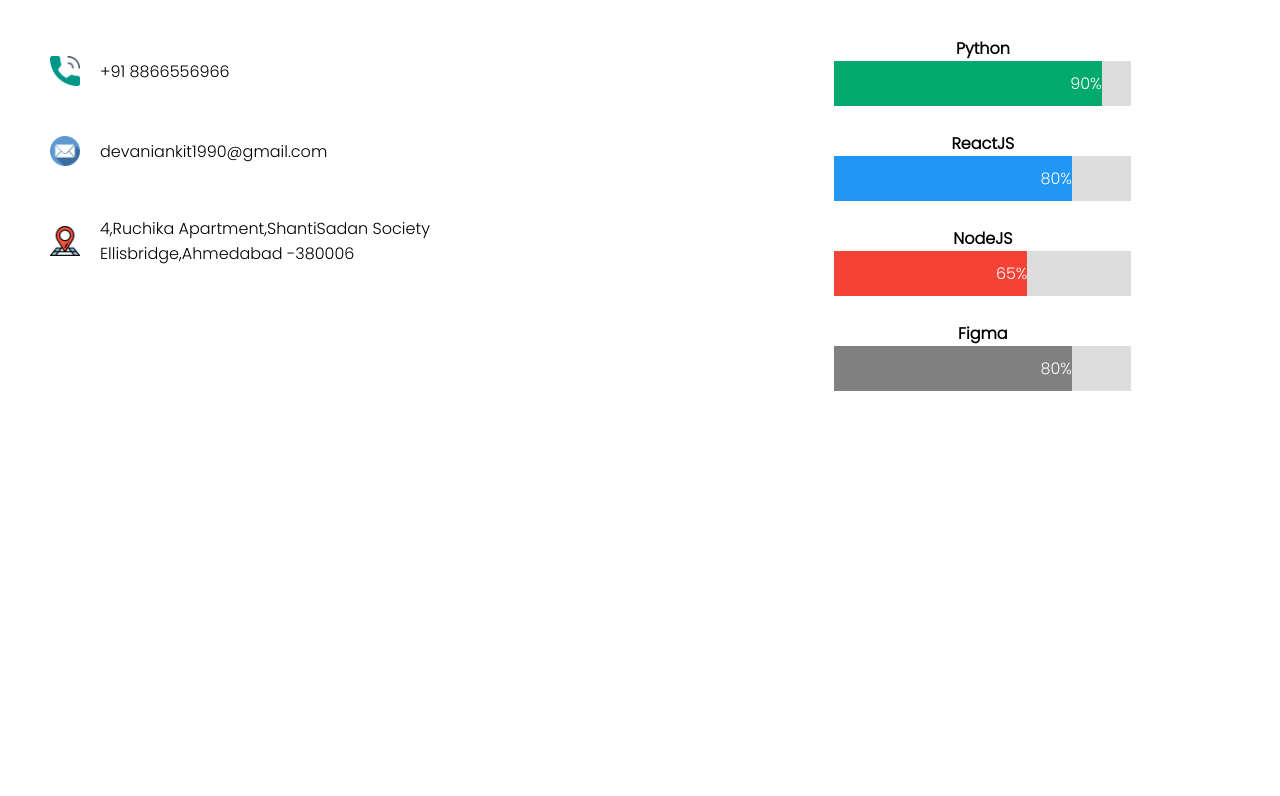
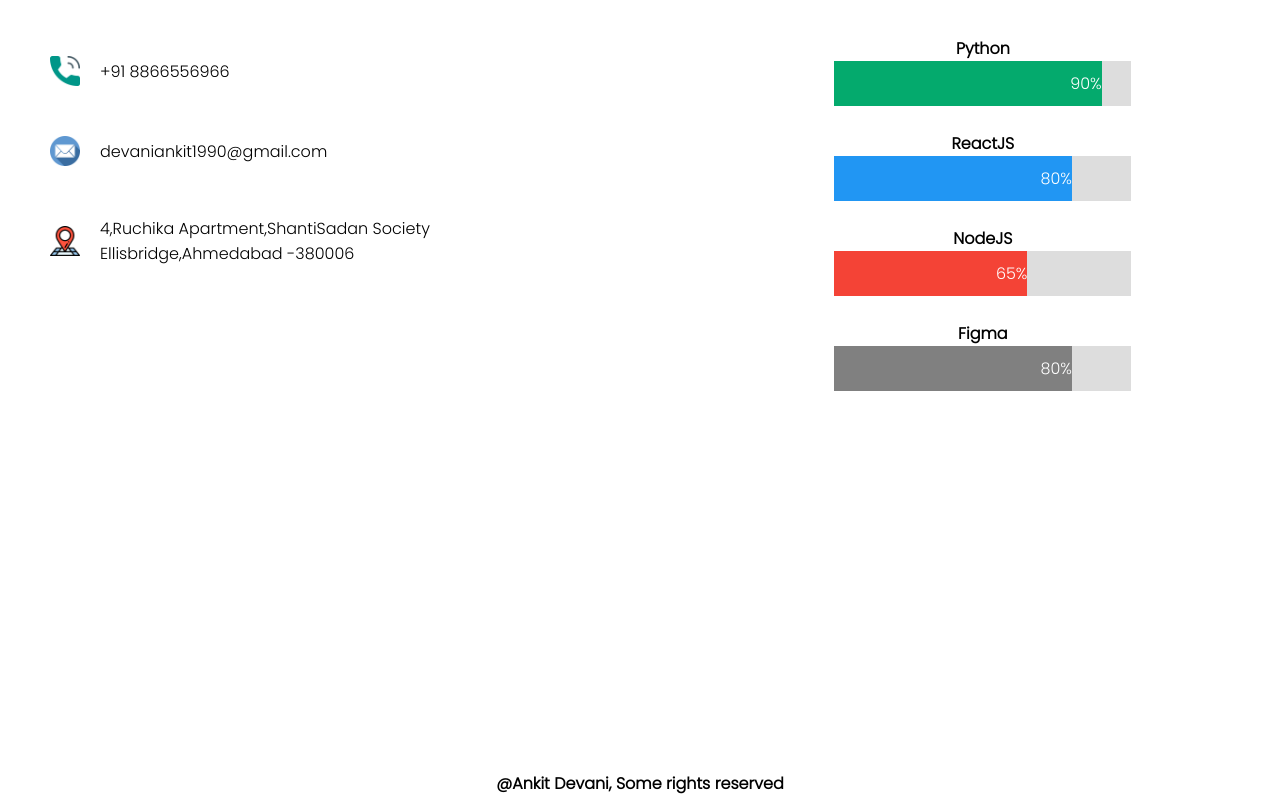
Before and after one commit to ankitdevani17/React--Portfolio, a React (Create React App) app: page /About in a window 1280 px wide. Shown: the part 2504-3300 px from the top of the page. Before the commit the page ends 3275 px from the top, so only its background shows below. Built offline with nearby package versions, Linux system fonts and the light colour scheme.

Commit message:
footer and github pages added

```diff
--- a/package.json
+++ b/package.json
@@ -2,16 +2,20 @@
   "name": "new",
   "version": "0.1.0",
   "private": true,
+  "homepage": "http://ankitdevani17.github.io/React--Portfolio",
   "dependencies": {
     "@testing-library/jest-dom": "^5.11.4",
     "@testing-library/react": "^11.1.0",
     "@testing-library/user-event": "^12.1.10",
+    "gh-pages": "^3.2.3",
     "react": "^17.0.2",
     "react-dom": "^17.0.2",
     "react-scripts": "4.0.3",
     "web-vitals": "^1.0.1"
   },
   "scripts": {
+    "predeploy": "npm run build",
+    "deploy": "gh-pages -d build",
     "start": "react-scripts start",
     "build": "react-scripts build",
     "test": "react-scripts test",
--- a/src/Components/Contact.jsx
+++ b/src/Components/Contact.jsx
@@ -5,6 +5,7 @@ import Email from "../images/email.png";
 import Address from "../images/address.png";
 function Contact() {
     return (
+      <div className ="for-footer">
         <div className="c">
   <div className="c-wrapper">
   <h2>Contact Me</h2>
@@ -48,7 +49,15 @@ function Contact() {
   <div class="skills php">80%</div>
 </div>
       </div>
+
   </div>
+  <footer>
+
+<p align="center">@Ankit Devani, Some rights reserved</p>
+
+
+</footer>
+</div>
     )
 }
 
```
Also changed, not shown: 1 other file (tests, documents, lock files or other folders).
